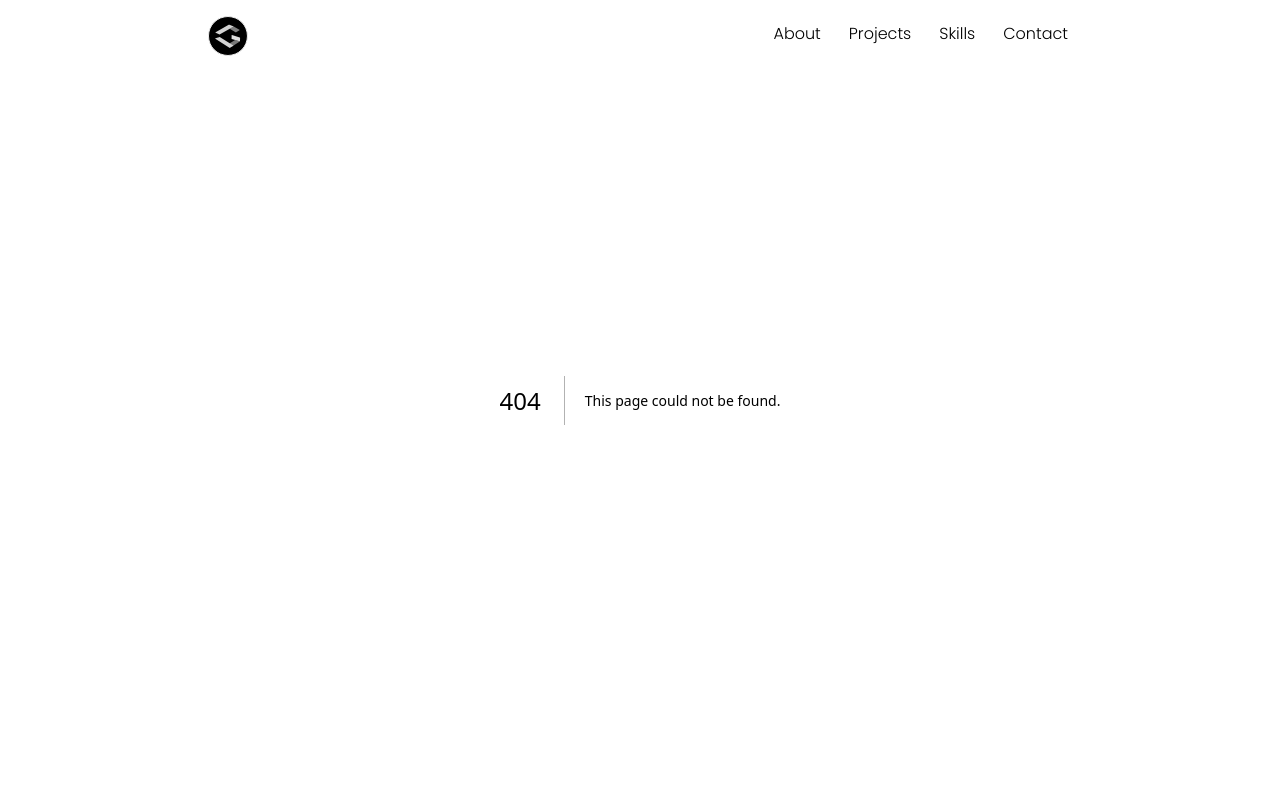
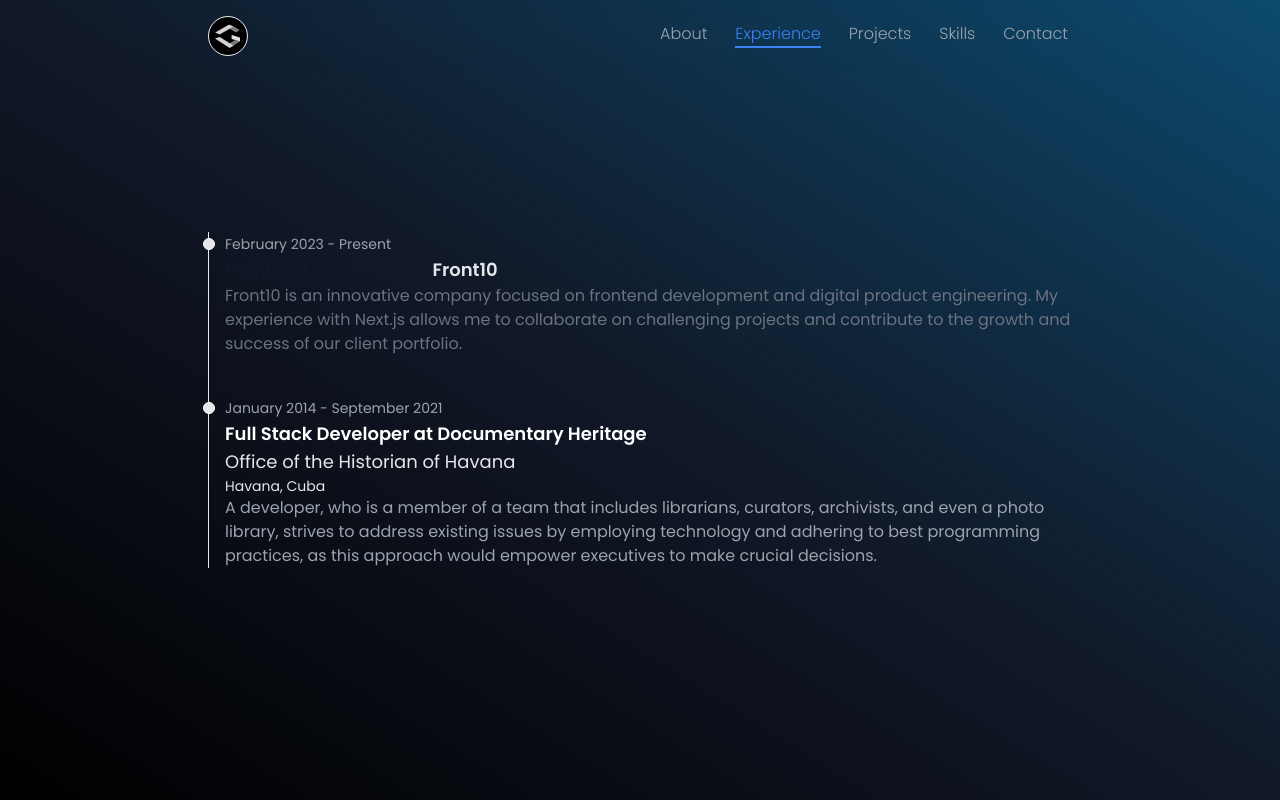
Before and after one commit to gustavoylc/portfolio, a Next.js app: page /experience in a window 1280 px wide. Before the commit this address had no page. Built offline with nearby package versions, Linux system fonts and the light colour scheme.

Commit message:
feat: add experience

```diff
--- a/src/components/NavBar.jsx
+++ b/src/components/NavBar.jsx
@@ -12,6 +12,10 @@ const routes = [
   {
     to: '/about',
     text: 'About',
+  },
+  {
+    to: '/experience',
+    text: 'Experience',
   },
   {
     to: '/projects',
--- /dev/null
+++ b/src/pages/experience.js
@@ -0,0 +1,60 @@
+import { motion } from 'framer-motion';
+
+function experience() {
+  return (
+    <motion.div
+      initial="hidden"
+      animate="visible"
+      variants={{
+        hidden: { opacity: 0 },
+        visible: {
+          opacity: 1,
+          transition: {
+            duration: 0.5,
+            ease: 'easeIn',
+          },
+        },
+      }}
+    >
+      <ol className="relative border-l border-gray-200 dark:border-gray-700">
+        <li className="mb-10 ml-4">
+          <div className="absolute w-3 h-3 bg-gray-200 rounded-full mt-1.5 -left-1.5 border border-white dark:border-gray-900 dark:bg-gray-700"></div>
+          <time className="mb-1 text-sm font-normal leading-none text-gray-400 dark:text-gray-500">
+            February 2023 - Present
+          </time>
+          <h3 className="text-lg font-semibold text-gray-900 dark:text-white">
+            Frontend Developer at <span className="text-gray-200">Front10</span>
+          </h3>
+          <p className="text-base font-normal text-gray-500 dark:text-gray-400">
+            Front10 is an innovative company focused on frontend development and
+            digital product engineering. My experience with Next.js allows me to
+            collaborate on challenging projects and contribute to the growth and
+            success of our client portfolio.
+          </p>
+        </li>
+        <li className="ml-4">
+          <div className="absolute w-3 h-3 bg-gray-200 rounded-full mt-1.5 -left-1.5 border border-white dark:border-gray-900 dark:bg-gray-700"></div>
+          <time className="mb-1 text-sm font-normal leading-none text-gray-400 dark:text-gray-500">
+            January 2014 - September 2021
+          </time>
+          <p className="text-lg font-semibold text-white">
+            Full Stack Developer at Documentary Heritage
+          </p>
+          <p className="text-lg text-gray-200">
+            Office of the Historian of Havana
+          </p>
+          <p className="text-sm text-gray-200">Havana, Cuba</p>
+          <p className="text-base font-normal ">
+            A developer, who is a member of a team that includes librarians,
+            curators, archivists, and even a photo library, strives to address
+            existing issues by employing technology and adhering to best
+            programming practices, as this approach would empower executives to
+            make crucial decisions.
+          </p>
+        </li>
+      </ol>
+    </motion.div>
+  );
+}
+
+export default experience;
--- a/src/pages/projects.js
+++ b/src/pages/projects.js
@@ -15,7 +15,6 @@ function Projects() {
           },
         },
       }}
-      className="h-screen pt-28"
     >
       <h1 className="text-[#3da6e5]">Projects</h1>
     </motion.div>
```
